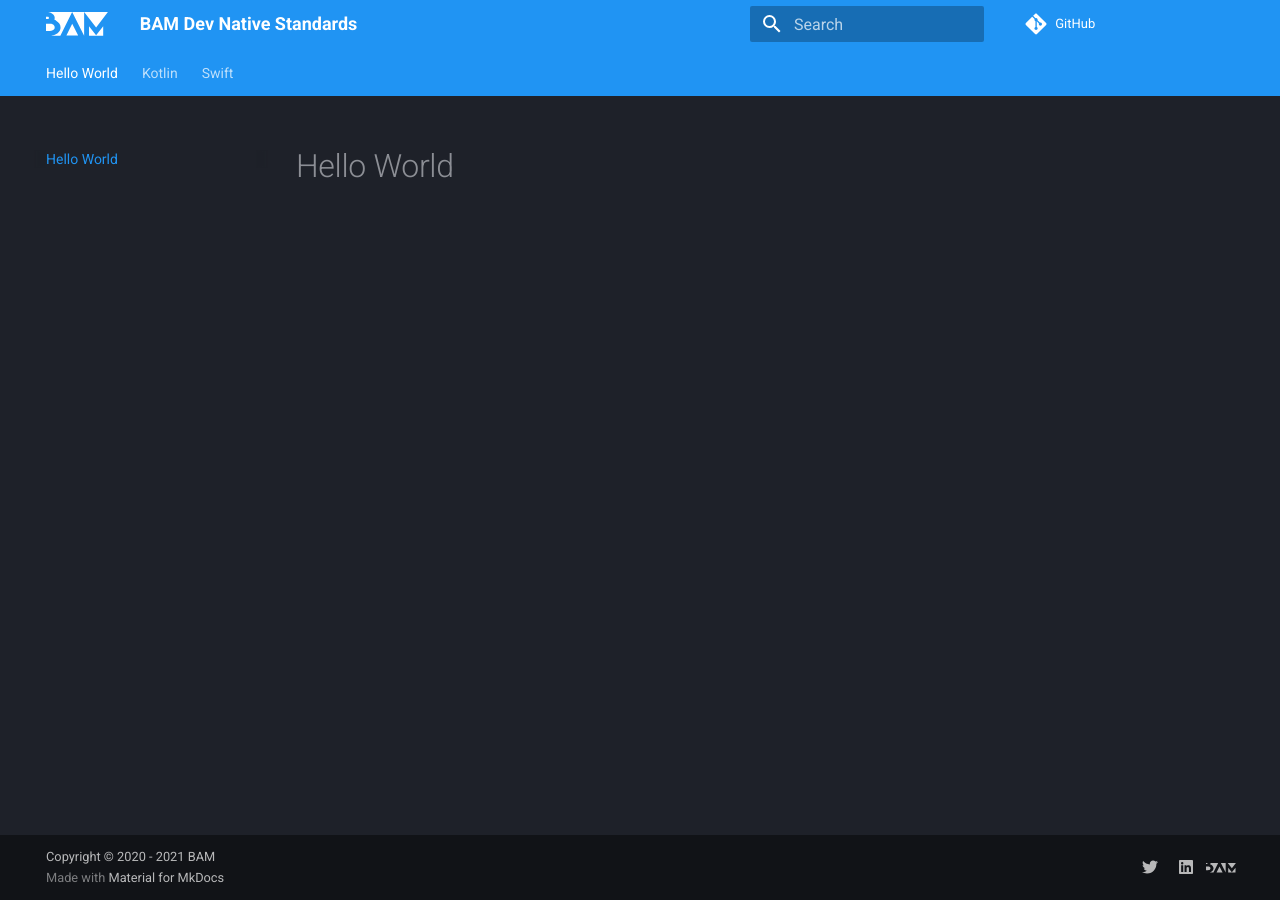
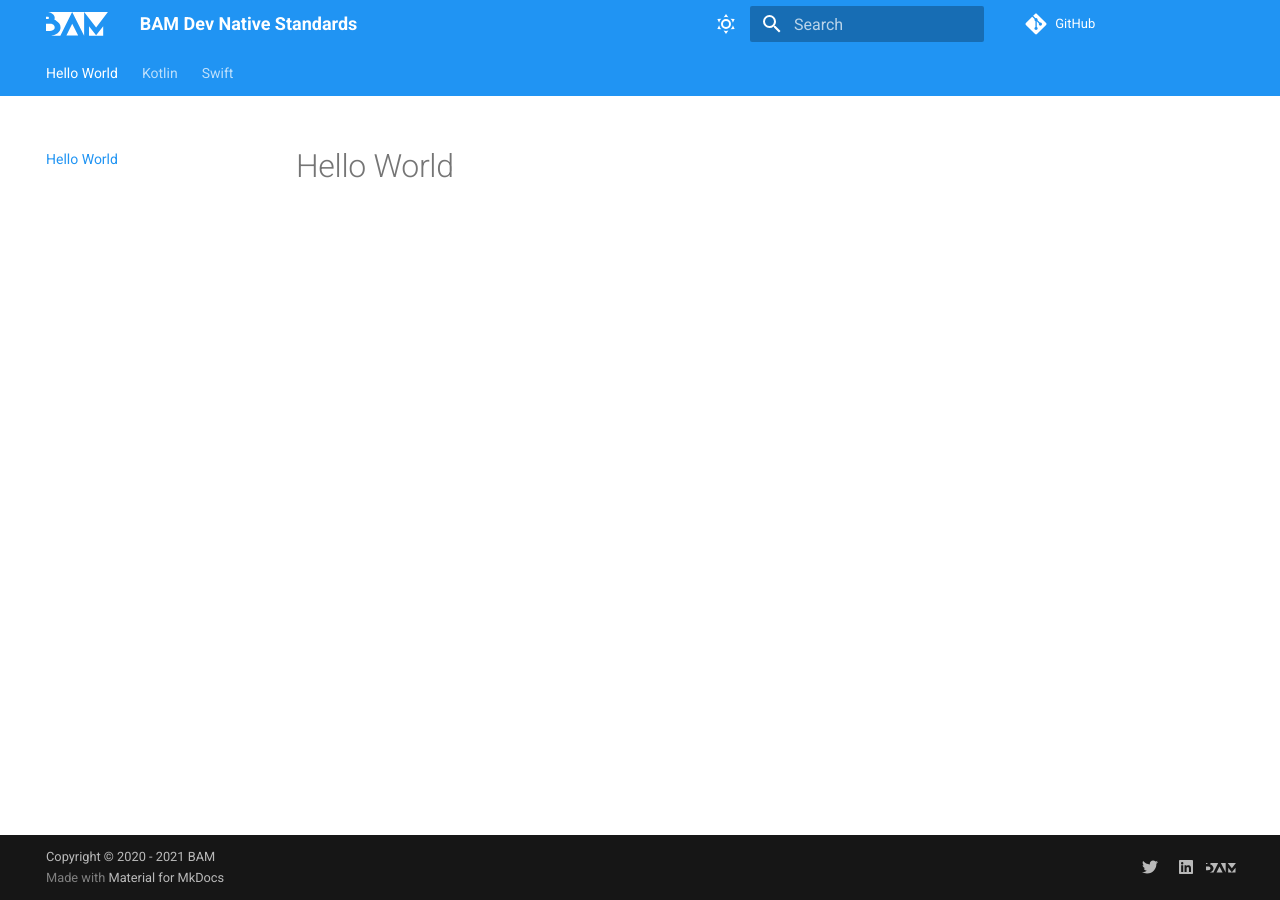
Before and after one commit to bamlab/bam-dev-native-standards, an MkDocs documentation site: the page built from docs/index.md, in a window 1280 px wide. Built offline with MkDocs 1.6.1 and Material for MkDocs 9.7.7, drawn with Linux system fonts in a browser that asks for light colours; comment, search, counter and statistics services are not loaded.

Commit message:
feat: update features

```diff
--- a/mkdocs.yml
+++ b/mkdocs.yml
@@ -4,13 +4,27 @@
   logo: assets/logo.svg
   custom_dir: overrides
   palette:
-    scheme: slate
-    primary: blue
-    accent: blue
+    - media: "(prefers-color-scheme: light)"
+      scheme: default
+      toggle:
+        icon: material/weather-sunny
+        name: Switch to dark mode
+      primary: blue
+      accent: yellow
+    - media: "(prefers-color-scheme: dark)"
+      scheme: slate
+      toggle:
+        icon: material/weather-night
+        name: Switch to light mode
+      primary: blue
+      accent: amber
   features:
     - navigation.instant
     - navigation.tabs
     - navigation.top
+    - search.suggest
+    - search.highlight
+    - search.share
 extra_css:
   - css/extra.css
 markdown_extensions:
@@ -32,3 +46,6 @@
     - icon: bam/logo
       link: https://bam.tech
 copyright: Copyright &copy; 2020 - 2021 BAM
+google_analytics:
+  - G-Z3WFERZK6G
+  - auto
```
